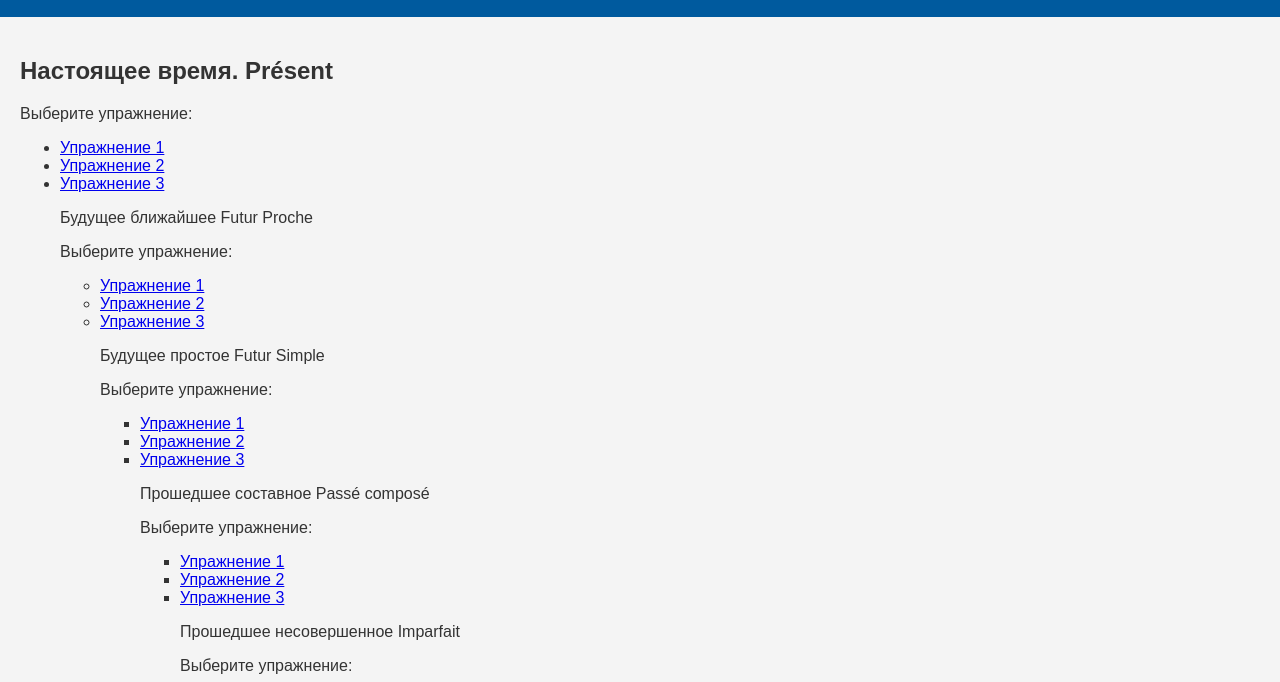
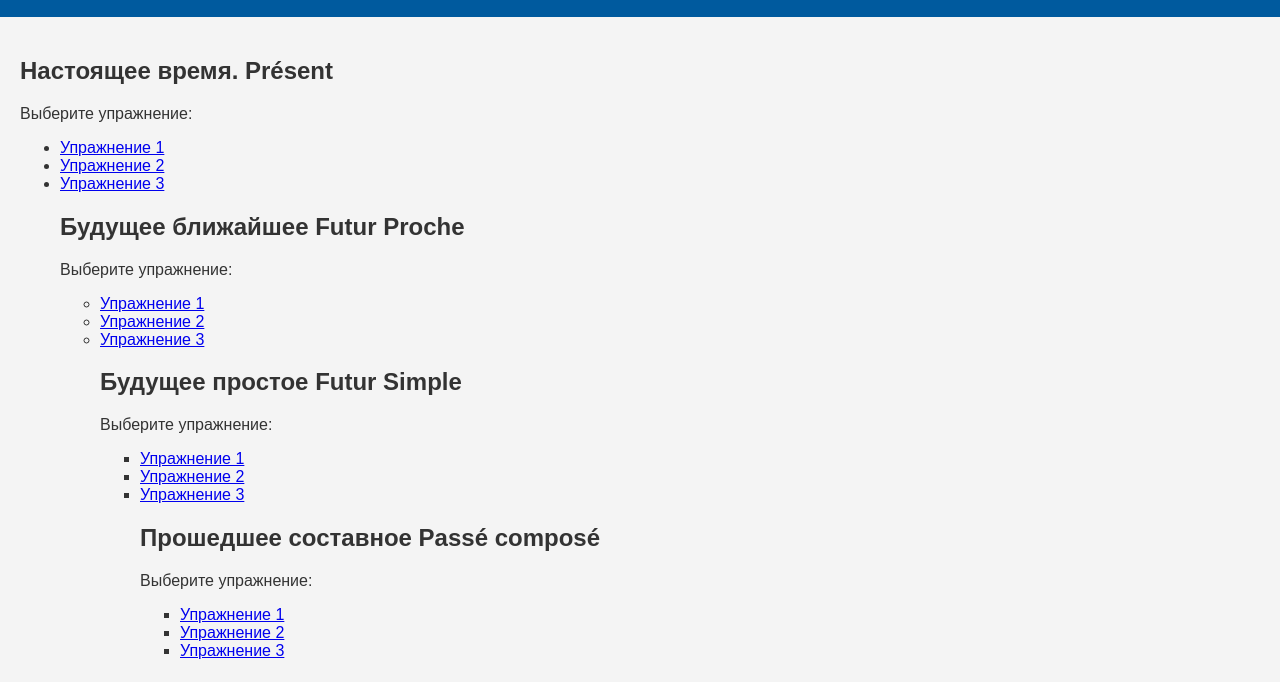
Before and after one commit to Lucy-Fr/French, a plain HTML site: page a1/a1_tenses.html in a window 1280 px wide. Shown: the part 95-777 px from the top of the page. Drawn offline with Linux system fonts and the light colour scheme.

Commit message:
Update a1_tenses.html

```diff
--- a/a1/a1_tenses.html
+++ b/a1/a1_tenses.html
@@ -17,26 +17,26 @@
       <li><a href="#">Упражнение 2</a></li>
       <li><a href="#">Упражнение 3</a></li>
 
-      <p>Будущее ближайшее Futur Proche</p>
+      <p><h2>Будущее ближайшее Futur Proche</h2></p>
     <p>Выберите упражнение:</p>
     <ul>
       <li><a href="#">Упражнение 1</a></li>
       <li><a href="#">Упражнение 2</a></li>
       <li><a href="#">Упражнение 3</a></li>
 
-      <p>Будущее простое Futur Simple</p>
+      <p><h2>Будущее простое Futur Simple</h2></p>
     <p>Выберите упражнение:</p>
     <ul>
       <li><a href="#">Упражнение 1</a></li>
       <li><a href="#">Упражнение 2</a></li>
       <li><a href="#">Упражнение 3</a></li>
-      <p>Прошедшее составное Passé composé</p>
+      <p><h2>Прошедшее составное Passé composé</h2></p>
     <p>Выберите упражнение:</p>
     <ul>
       <li><a href="#">Упражнение 1</a></li>
       <li><a href="#">Упражнение 2</a></li>
       <li><a href="#">Упражнение 3</a></li>
-      <p>Прошедшее несовершенное Imparfait</p>
+      <p><h2>Прошедшее несовершенное Imparfait</h2></p>
     <p>Выберите упражнение:</p>
     <ul>
       <li><a href="#">Упражнение 1</a></li>
```
